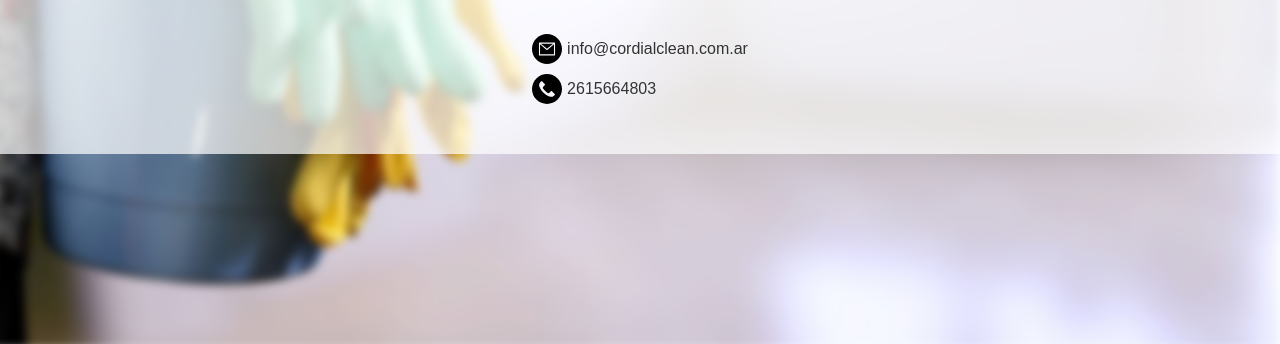
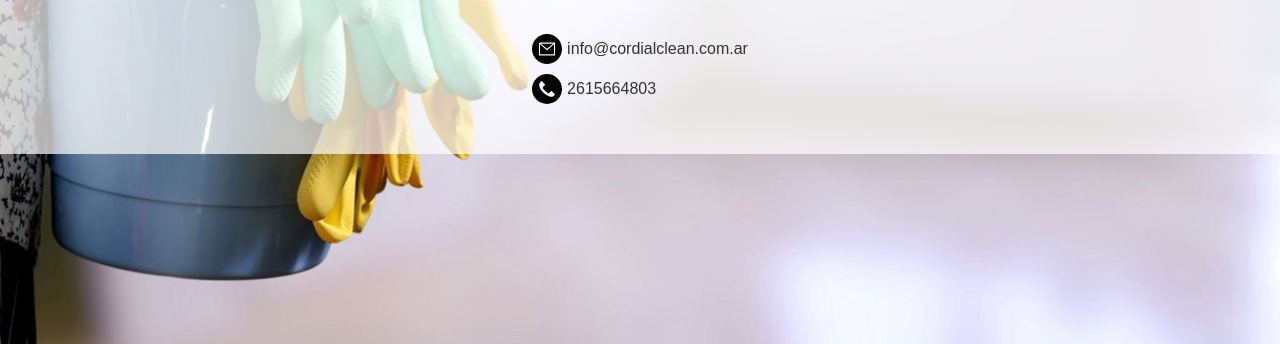
Before and after one commit to maurimiranda/cordialclean, a plain HTML site: page index.html in a window 1280 px wide. Shown: the part 456-800 px from the top of the page. Drawn offline with Linux system fonts and the light colour scheme.

Commit message:
Fix background

```diff
--- a/index.html
+++ b/index.html
@@ -8,7 +8,6 @@
   <link rel="stylesheet" href="style.css">
 </head>
 <body>
-  <div class="background"></div>
   <main>
     <img class="logo" src="images/logo.png" alt="Cordial Clean">
     <div class="contact">
--- a/style.css
+++ b/style.css
@@ -12,6 +12,8 @@ body {
   display: flex;
   justify-content: center;
   align-items: center;
+  background-image: url(images/background.jpeg);
+  background-size: cover;
 }
 
 main {
@@ -22,19 +24,6 @@ main {
   align-items: center;
   flex-direction: column;
   width: 100%;
-}
-
-.background {
-  background-image: url(images/background.jpeg);
-  background-size: cover;
-  display: block;
-  filter: blur(5px);
-  width: 100%;
-  height: 100%;
-  position: fixed;
-  right: 0;
-  z-index: -1;
-  padding: 5px;
 }
 
 .logo {
```
